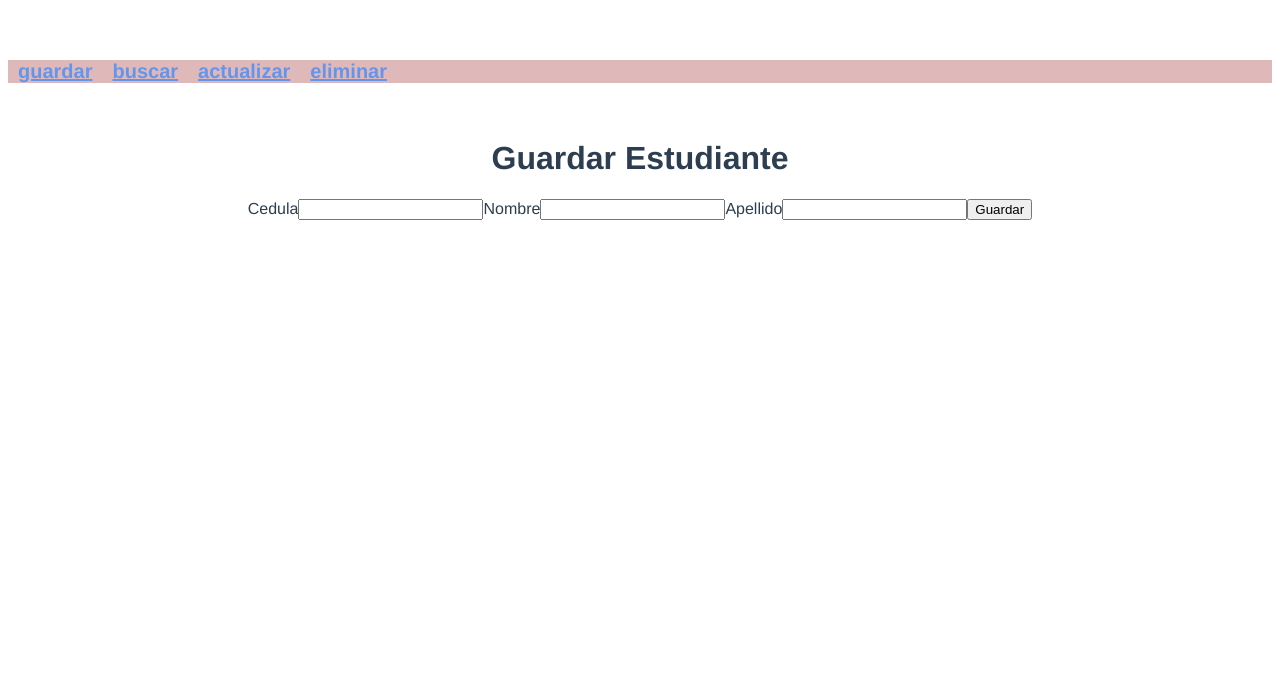
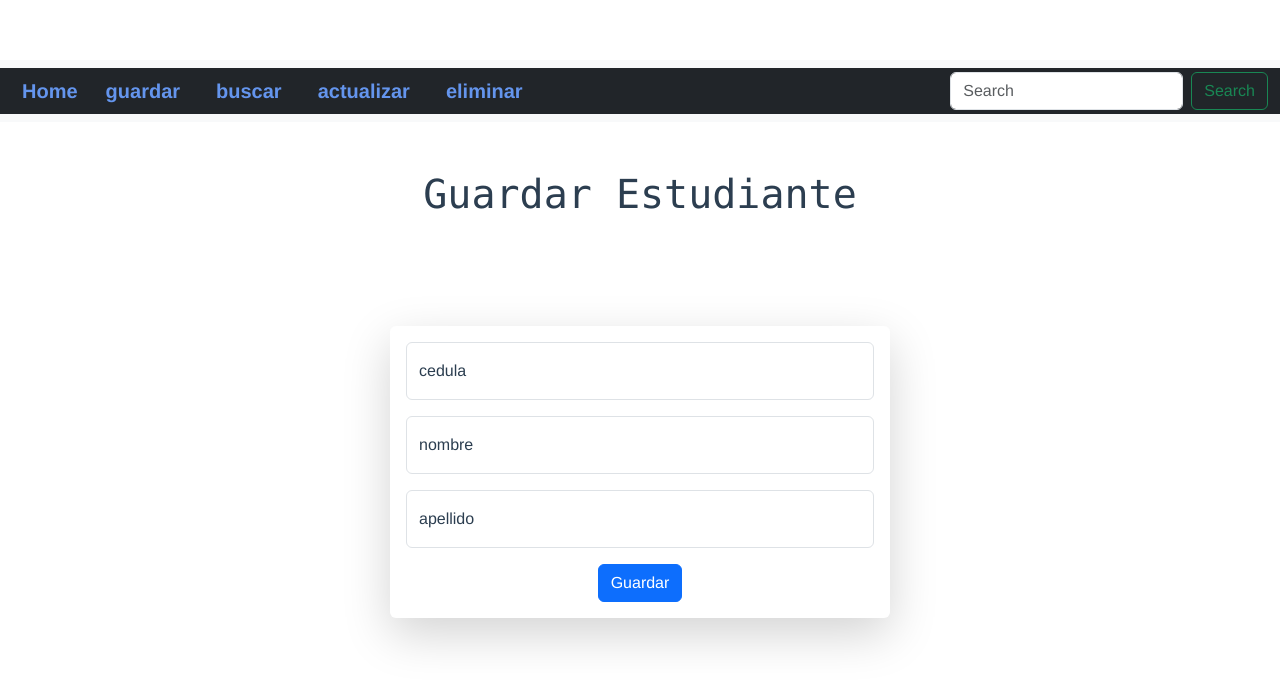
Before and after one commit to AndBenvds404/pw_vue_u4_ab, a Vue app: page /#/guardar in a window 1280 px wide. Shown: the top 686 px of the page. Built offline with nearby package versions, Linux system fonts and the light colour scheme.

Commit message:
bootstrap en Vue

```diff
--- a/package.json
+++ b/package.json
@@ -9,8 +9,10 @@
   },
   "dependencies": {
     "axios": "^1.4.0",
+    "bootstrap": "^5.3.1",
+    "bootstrap-vue": "^2.23.1",
     "core-js": "^3.8.3",
-    "vue": "^3.2.13",
+    "vue": "^3.3.4",
     "vue-router": "^4.2.4"
   },
   "devDependencies": {
--- a/src/main.js
+++ b/src/main.js
@@ -1,5 +1,6 @@
 import { createApp } from 'vue'
 import App from './App.vue'
 import router from './modules/estudiante/router/router'
+import 'bootstrap/dist/css/bootstrap.css'
 
 createApp(App).use(router).mount('#app')
--- a/src/modules/estudiante/components/DatosEstudiante.vue
+++ b/src/modules/estudiante/components/DatosEstudiante.vue
@@ -1,6 +1,6 @@
 <template>
 
-    <input v-model="cedula" type="text">
+    <input v-model="cedula" type="text" class="form-floating mb-3">
     <button @click="consultarEstudiante"> Consultar </button>
 
     <label for="">Nombre</label>
@@ -38,4 +38,9 @@ export default {
 </script>
 
 <style>
+
+.form-floating{
+
+}
+
 </style>
--- a/src/modules/estudiante/components/DatosGuardarEstudainte.vue
+++ b/src/modules/estudiante/components/DatosGuardarEstudainte.vue
@@ -1,15 +1,36 @@
 <template>
 
-    <label for="">Cedula</label>
-      <input type="text" v-model="cedula">
+  <div class="contain">
 
-      <label for="">Nombre</label>
-      <input type="text" v-model="nombre">
+    <div class="caja-datos">
+            <div  class="shadow-lg p-3 mb-5 bg-body rounded">
 
-      <label for="">Apellido</label>
-      <input type="text" v-model="Apellido">
 
-      <button @click="guardarEstudiante">Guardar</button>
+              <div class="form-floating mb-3">
+                <input v-model="cedula" type="ext" class="form-control" id="floatingInput" placeholder="name@example.com">
+                <label for="floatingInput">cedula</label>
+              </div>
+
+
+              <div class="form-floating mb-3">
+                <input v-model="nombre" type="ext" class="form-control" id="floatingInput" placeholder="name@example.com">
+                <label for="floatingInput">nombre</label>
+              </div>
+
+              <div class="form-floating mb-3">
+                <input v-model="apellido" type="ext" class="form-control" id="floatingInput" placeholder="name@example.com">
+                <label for="floatingInput">apellido</label>
+              </div>
+
+              <button class="btn btn-primary" @click="guardarEstudiante">Guardar</button>
+
+          </div>
+    </div>
+
+
+
+  </div>
+
   </template>
 
   <script>
@@ -43,6 +64,20 @@
 
   </script>
 
-  <style>
+  <style scoped>
+
+
+  .caja-datos{
+
+    align-items: center;
+  }
+
+  .shadow-lg{
+    margin-top: 100px;
+    display: inline-block;
+    width: 500px;
+
+
+  }
 
   </style>
--- a/src/modules/estudiante/components/NavBar.vue
+++ b/src/modules/estudiante/components/NavBar.vue
@@ -1,52 +1,74 @@
 <template>
 
-    <div class="barraNavegacion">
 
+    <nav class="navbar navbar-expand-lg navbar-light bg-light">
+      <div class="container-fluid">
+        <a class="navbar-brand" href="#">Home</a>
 
-        <div>
-          <router-link to="/guardar"> guardar</router-link>
-          <router-link to="/buscar">buscar</router-link>
-          <router-link to="/actualizar">actualizar</router-link>
-          <router-link to="/eliminar">eliminar</router-link>
+        <div class="collapse navbar-collapse" id="navbarSupportedContent">
+          <ul class="navbar-nav me-auto mb-2 mb-lg-0">
+            <li class="nav-item">
+              <router-link to="/guardar" class="nav-link" href="#"
+                >guardar</router-link
+              >
+            </li>
+            <li class="nav-item">
+              <router-link to="/buscar" class="nav-link" href="#"
+                >buscar</router-link
+              >
+            </li>
+            <li class="nav-item">
+              <router-link to="/actualizar" class="nav-link" href="#"
+                >actualizar</router-link
+              >
+            </li>
 
+            <li class="nav-item">
+              <router-link to="/eliminar" class="nav-link" href="#"
+                >eliminar</router-link
+              >
+            </li>
+          </ul>
+          <form class="d-flex">
+            <input
+              class="form-control me-2"
+              type="search"
+              placeholder="Search"
+              aria-label="Search"
+            />
+            <button class="btn btn-outline-success" type="submit">
+              Search
+            </button>
+          </form>
         </div>
       </div>
+    </nav>
 
 </template>
 
   <script>
-  export default {
-
-  }
+export default {};
 </script>
 
   <style scoped>
-
-
-
-  div a{
+div a {
   font-weight: bold;
   color: cornflowerblue;
   margin: 0 10px;
   font-size: 20px;
 }
 
-  a:hover{
+a:hover {
   color: aliceblue;
 }
 
-  .barraNavegacion{
-    display: flex;
-    justify-content: space-between;
-    align-items: center;
-    background: rgba(148, 24, 24, 0.3);
-
+.container-fluid{
+background: #212529;
 }
 
-  div img{
+
+div img {
   width: 50px;
   height: 50px;
 }
-
-
 </style>
--- a/src/modules/estudiante/helpers/EstudianteCliente.js
+++ b/src/modules/estudiante/helpers/EstudianteCliente.js
@@ -32,7 +32,7 @@ const obtenerEstudianteAPI = async (cedula) => {
 const obtenerEstudianteAPIAxios = async (cedula)=>{
     //En el config vamos a enviar todos los datos de cabecera dentro de un cliente JS
     const headers={ //objeto JSON
-      "Authorization":"Bearer eyJhbGciOiJIUzUxMiJ9.eyJzdWIiOiJ1c2VyMSIsImlhdCI6MTY5Mjc1MDE5NywiZXhwIjoxNjkyNzUwNzk3fQ.SWekwbL-Qs0ApReQiek7jvc5_nzt9BSeZ1QPYkiQ5jR3JcXMFt6n4VLyMzhlHmKi4WBz3u75UxzfzwalCD4fag",
+      "Authorization":"Bearer eeyJhbGciOiJIUzUxMiJ9.eyJzdWIiOiJ1c2VyMSIsImlhdCI6MTY5Mjc1MTcwOSwiZXhwIjoxNjkyNzUyMzA5fQ.mVjpbrkPk3rNlQnpsJs3Td91eAQS73E3khiG5yUcN9QpCJ_-sKJBlOYtw6ANGI2-TACrYIW1AvcXeVUhxCBpnA",
       "mensaje": "valor1"
     }
 
@@ -41,9 +41,9 @@ const obtenerEstudianteAPIAxios = async (cedula)=>{
       return data;
 }
 
-const ingresarEstudiante = (bodyEstudiante)=>{
+const ingresarEstudiante = (bodyEstudiante, token)=>{ //debe ser enviado desde un token padre
   const headers={ //objeto JSON
-    "Authorization":"Bearer eyJhbGciOiJIUzUxMiJ9.eyJzdWIiOiJ1c2VyMSIsImlhdCI6MTY5Mjc1MDE5NywiZXhwIjoxNjkyNzUwNzk3fQ.SWekwbL-Qs0ApReQiek7jvc5_nzt9BSeZ1QPYkiQ5jR3JcXMFt6n4VLyMzhlHmKi4WBz3u75UxzfzwalCD4fag",
+    "Authorization":"Bearer ",
     "mensaje": "valor1"
   }
     axios.post(`http://localhost:8081/API/1.0/Matricula/estudiantes`, bodyEstudiante,{headers:headers}).then(r => r.data);
@@ -52,7 +52,7 @@ const ingresarEstudiante = (bodyEstudiante)=>{
 
 const actualizarEstudiante = (bodyEstudiante, id)=>{
   const headers={ //objeto JSON
-    "Authorization":"Bearer eyJhbGciOiJIUzUxMiJ9.eyJzdWIiOiJ1c2VyMSIsImlhdCI6MTY5Mjc1MDE5NywiZXhwIjoxNjkyNzUwNzk3fQ.SWekwbL-Qs0ApReQiek7jvc5_nzt9BSeZ1QPYkiQ5jR3JcXMFt6n4VLyMzhlHmKi4WBz3u75UxzfzwalCD4fag",
+    "Authorization":"Bearer eyJhbGciOiJIUzUxMiJ9.eyJzdWIiOiJ1c2VyMSIsImlhdCI6MTY5Mjc1MTcwOSwiZXhwIjoxNjkyNzUyMzA5fQ.mVjpbrkPk3rNlQnpsJs3Td91eAQS73E3khiG5yUcN9QpCJ_-sKJBlOYtw6ANGI2-TACrYIW1AvcXeVUhxCBpnA",
     "mensaje": "valor1"
   }
   axios.put(`http://localhost:8081/API/1.0/Matricula/estudiantes/${id}`, bodyEstudiante,{headers:headers})
@@ -61,7 +61,7 @@ const actualizarEstudiante = (bodyEstudiante, id)=>{
 
 const eliminarEstudiante=(id)=>{
   const headers={ //objeto JSON
-    "Authorization":"Bearer eyJhbGciOiJIUzUxMiJ9.eyJzdWIiOiJ1c2VyMSIsImlhdCI6MTY5Mjc1MDE5NywiZXhwIjoxNjkyNzUwNzk3fQ.SWekwbL-Qs0ApReQiek7jvc5_nzt9BSeZ1QPYkiQ5jR3JcXMFt6n4VLyMzhlHmKi4WBz3u75UxzfzwalCD4fag",
+    "Authorization":"Bearer eyJhbGciOiJIUzUxMiJ9.eyJzdWIiOiJ1c2VyMSIsImlhdCI6MTY5Mjc1MTcwOSwiZXhwIjoxNjkyNzUyMzA5fQ.mVjpbrkPk3rNlQnpsJs3Td91eAQS73E3khiG5yUcN9QpCJ_-sKJBlOYtw6ANGI2-TACrYIW1AvcXeVUhxCBpnA",
     "mensaje": "valor1"
   }
   axios.delete(`http://localhost:8081/API/1.0/Matricula/estudiantes/${id}`,{headers:headers}).then(r=>r.data);
--- a/src/modules/estudiante/pages/GuardaEstudiante.vue
+++ b/src/modules/estudiante/pages/GuardaEstudiante.vue
@@ -1,5 +1,5 @@
 <template>
-  <h1>Guardar Estudiante</h1>
+  <h1 class="font-monospace"> Guardar Estudiante</h1>
   <DatosGuardarEstudainte/>
 
 </template>
@@ -17,4 +17,5 @@ export default {
 
 <style>
 
+
 </style>
```
Also changed, not shown: 1 other file (tests, documents, lock files or other folders). Lines whose indentation alone changed are shown as unchanged.
